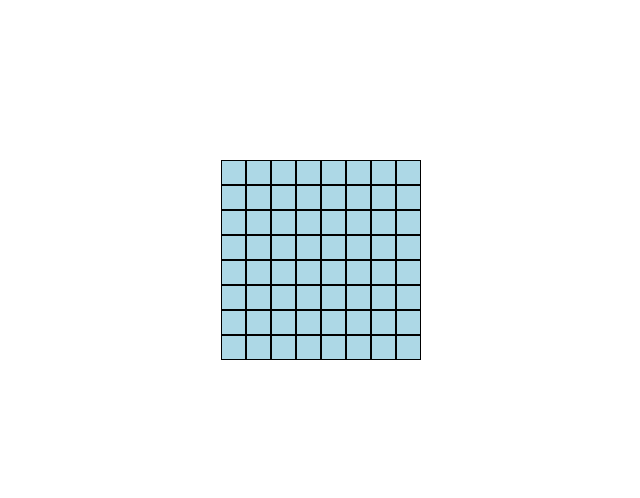
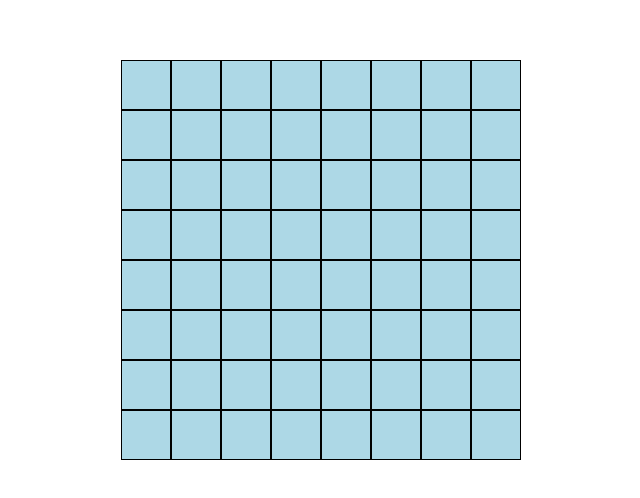
Before and after one commit to varunpvp/prototypes, a plain HTML site: page chessboard-tryouts/index.html in a window 1280 px wide. Shown: the part 140-638 px from the top of the page, without its empty margins (319-959 px from the left). Drawn offline with Linux system fonts and the light colour scheme.

Commit message:
increse board size

```diff
--- a/chessboard-tryouts/index.html
+++ b/chessboard-tryouts/index.html
@@ -18,14 +18,14 @@
       }
 
       .drawing-layer {
-        height: 200px;
-        width: 200px;
+        height: 400px;
+        width: 400px;
       }
 
       .board {
         position: absolute;
-        height: 200px;
-        width: 200px;
+        height: 400px;
+        width: 400px;
         display: flex;
         flex-wrap: wrap;
       }
```
